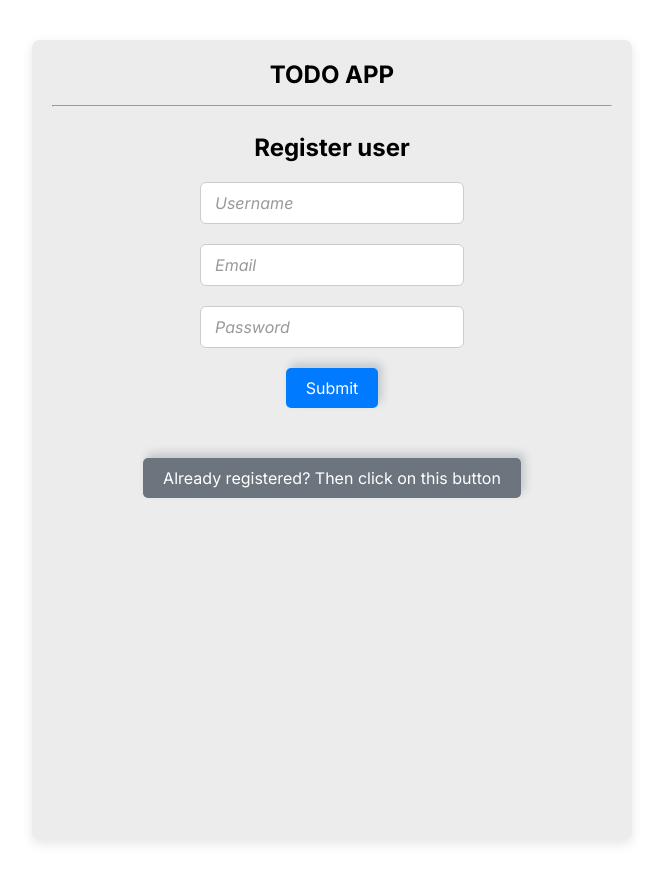
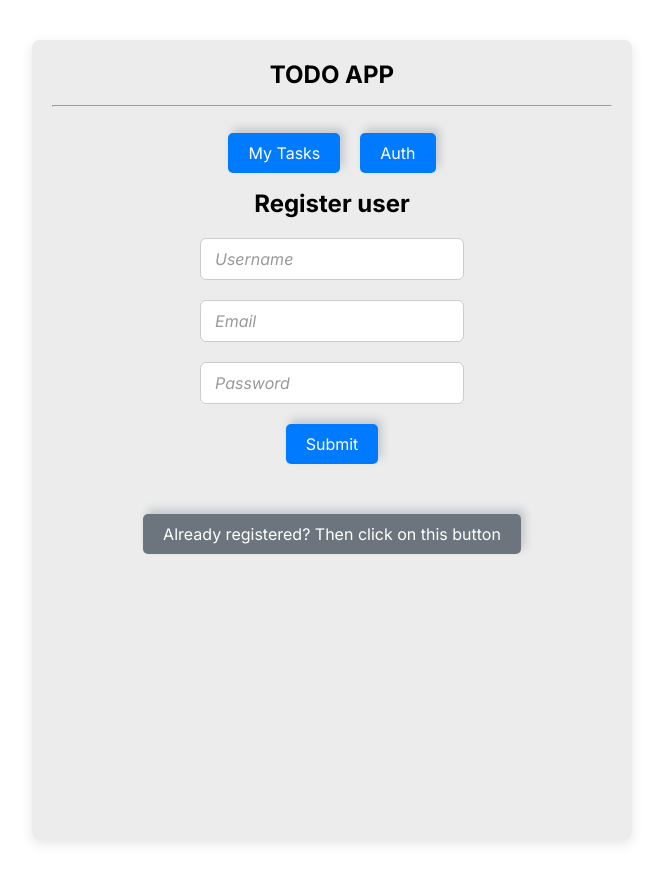
Before and after one commit to AntonKrivelo/TodoApp, a React (Create React App) app: page /auth in a window 1280 px wide. Shown: the whole page, without its empty margins (308-971 px from the left). Built offline with nearby package versions, Linux system fonts and the light colour scheme.

Commit message:
add routs

```diff
--- a/src/App.js
+++ b/src/App.js
@@ -2,6 +2,7 @@ import TodoLists from './components/TodoLists/TodoLists';
 import AuthPage from './pages/AuthPage/AuthPage';
 import { Route, Routes } from 'react-router-dom';
 import './App.css';
+import Menu from './components/Menu/Menu';
 
 function App() {
   return (
@@ -9,6 +10,7 @@ function App() {
       <div className="container">
         <h2 style={{ textAlign: 'center', textTransform: 'uppercase' }}>Todo App</h2>
         <hr className="hr" />
+        <Menu />
         <Routes>
           <Route path="/tasks" element={<TodoLists />} />
           <Route path="/auth" element={<AuthPage />} />
--- /dev/null
+++ b/src/components/Menu/Menu.jsx
@@ -0,0 +1,26 @@
+import { Link } from 'react-router-dom';
+import MyButton from '../../UI/MyButton/MyButton';
+import styles from './Menu.module.scss';
+
+const Menu = () => {
+  return (
+    <>
+      <nav className={styles.menu}>
+        <ul className={styles.menuList}>
+          <li className={styles.menuListItem}>
+            <Link to="/tasks">
+              <MyButton>My Tasks</MyButton>
+            </Link>
+          </li>
+          <li className={styles.menuListItem}>
+            <Link to="/auth">
+              <MyButton>Auth</MyButton>
+            </Link>
+          </li>
+        </ul>
+      </nav>
+    </>
+  );
+};
+
+export default Menu;
--- /dev/null
+++ b/src/components/Menu/Menu.module.scss
@@ -0,0 +1,8 @@
+.menuList {
+  display: flex;
+  justify-content: center;
+  column-gap: 20px;
+}
+.menuListItem {
+  list-style-type: none;
+}
--- a/src/pages/AuthPage/AuthPage.jsx
+++ b/src/pages/AuthPage/AuthPage.jsx
@@ -1,8 +1,8 @@
 import { useState } from 'react';
 import RegisterForm from '../../components/RegisterForm/RegisterForm';
 import MyButton from '../../UI/MyButton/MyButton';
+import LoginForm from '../../components/LoginForm/LoginForm';
 import styles from './AuthPage.module.scss';
-import LoginForm from '../../components/LoginForm/LoginForm';
 
 const AuthPage = () => {
   const [isRegister, setIsRegister] = useState(false);
```
